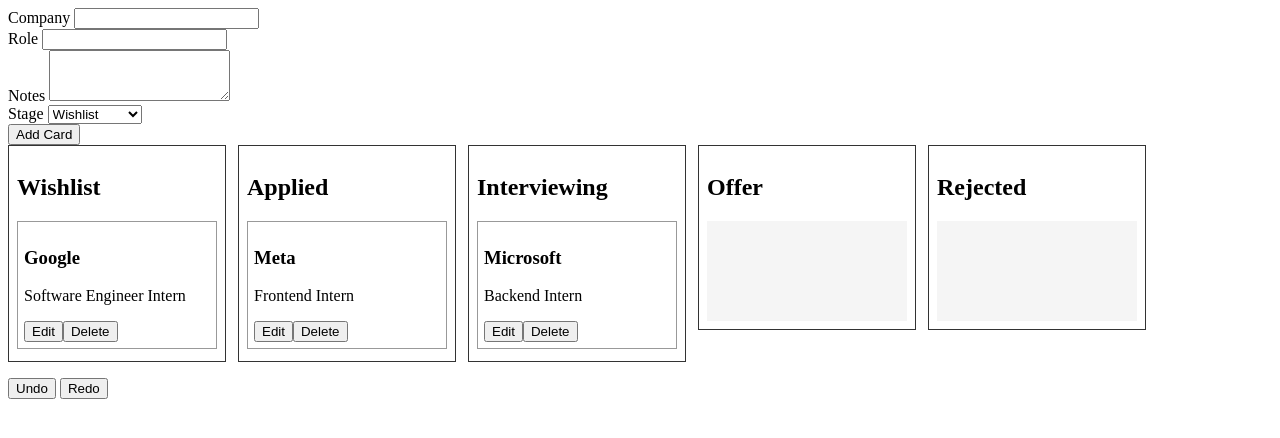
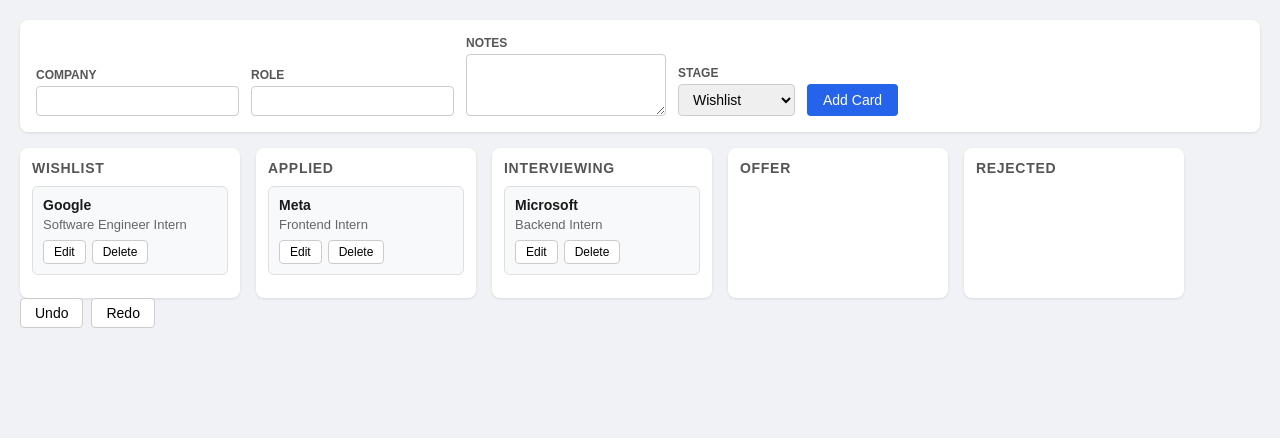
Before and after one commit to toluwanimi-code/kanban-style-internship-tracker, a plain HTML site: page index.html in a window 1280 px wide. Drawn offline with Linux system fonts and the light colour scheme.

Commit message:
Polish UI: card layout, column structure, form styling, spacing

```diff
--- a/main.css
+++ b/main.css
@@ -1,23 +1,153 @@
-.cards {
-  min-height: 40px;
+* {
+  box-sizing: border-box;
+  margin: 0;
+  padding: 0;
 }
+
+body {
+  font-family: sans-serif;
+  background: #f0f2f5;
+  padding: 20px;
+  color: #1a1a1a;
+}
+
+/* ── Forms ── */
+form {
+  background: white;
+  padding: 16px;
+  border-radius: 8px;
+  margin-bottom: 16px;
+  display: flex;
+  flex-wrap: wrap;
+  gap: 12px;
+  align-items: flex-end;
+  box-shadow: 0 1px 3px rgba(0,0,0,0.1);
+}
+
+form div {
+  display: flex;
+  flex-direction: column;
+  gap: 4px;
+}
+
+label {
+  font-size: 12px;
+  font-weight: 600;
+  color: #555;
+  text-transform: uppercase;
+}
+
+input, textarea, select {
+  padding: 6px 10px;
+  border: 1px solid #ccc;
+  border-radius: 4px;
+  font-size: 14px;
+  font-family: inherit;
+}
+
+button[type="submit"] {
+  padding: 8px 16px;
+  background: #2563eb;
+  color: white;
+  border: none;
+  border-radius: 4px;
+  cursor: pointer;
+  font-size: 14px;
+}
+
+button[type="submit"]:hover {
+  background: #1d4ed8;
+}
+
+/* ── Controls (Undo/Redo) ── */
+#controls {
+  margin-bottom: 16px;
+  display: flex;
+  gap: 8px;
+}
+
+#controls button {
+  padding: 6px 14px;
+  border: 1px solid #ccc;
+  border-radius: 4px;
+  background: white;
+  cursor: pointer;
+  font-size: 14px;
+}
+
+#controls button:hover {
+  background: #f0f0f0;
+}
+
+/* ── Board ── */
+#board {
+  display: flex;
+  gap: 16px;
+  align-items: flex-start;
+}
+
+/* ── Columns ── */
 .column {
-  border: 1px solid #333;
-  padding: 8px;
-  margin-bottom: 16px;
-  display: inline-block;
-  vertical-align: top;
-  width: 200px;
-  margin-right: 12px;
+  background: white;
+  border-radius: 8px;
+  padding: 12px;
+  width: 220px;
+  flex-shrink: 0;
+  box-shadow: 0 1px 3px rgba(0,0,0,0.1);
 }
+
+.column h2 {
+  font-size: 14px;
+  font-weight: 700;
+  text-transform: uppercase;
+  color: #555;
+  margin-bottom: 10px;
+  letter-spacing: 0.05em;
+}
+
+/* ── Cards container ── */
 .cards {
   min-height: 100px;
-  background: #f5f5f5;
+  display: flex;
+  flex-direction: column;
+  gap: 8px;
 }
+
+/* ── Cards ── */
 .card {
-  border: 1px solid #999;
-  padding: 6px;
-  margin: 4px 0;
-  background: white;
+  background: #f8f9fa;
+  border: 1px solid #e0e0e0;
+  border-radius: 6px;
+  padding: 10px;
   cursor: grab;
 }
+
+.card:active {
+  cursor: grabbing;
+}
+
+.card h3 {
+  font-size: 14px;
+  font-weight: 600;
+  margin-bottom: 4px;
+}
+
+.card p {
+  font-size: 13px;
+  color: #666;
+  margin-bottom: 8px;
+}
+
+.card button {
+  padding: 4px 10px;
+  font-size: 12px;
+  border-radius: 4px;
+  border: 1px solid #ccc;
+  background: white;
+  cursor: pointer;
+  margin-right: 6px;
+}
+
+.card button:hover {
+  background: #f0f0f0;
+}
```
